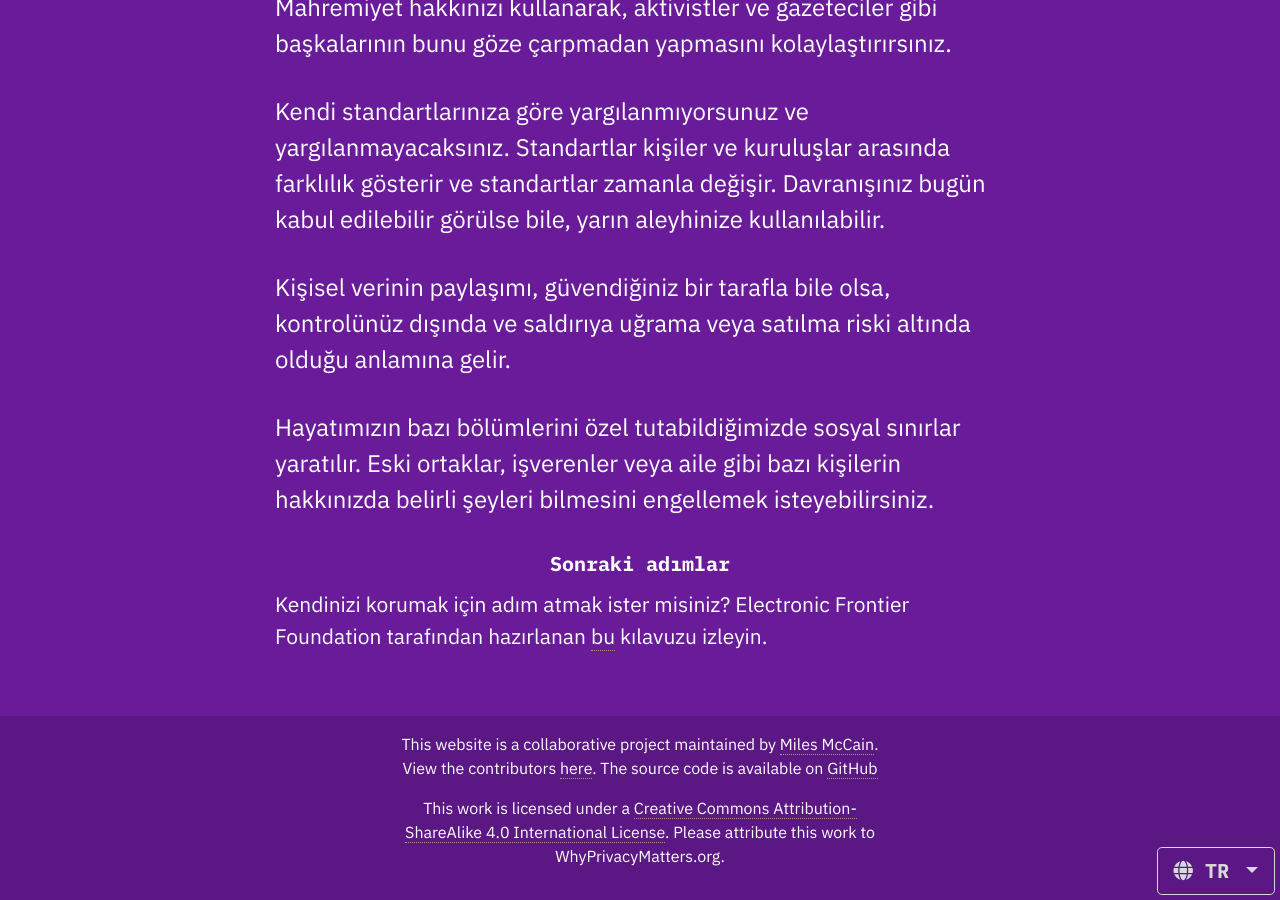
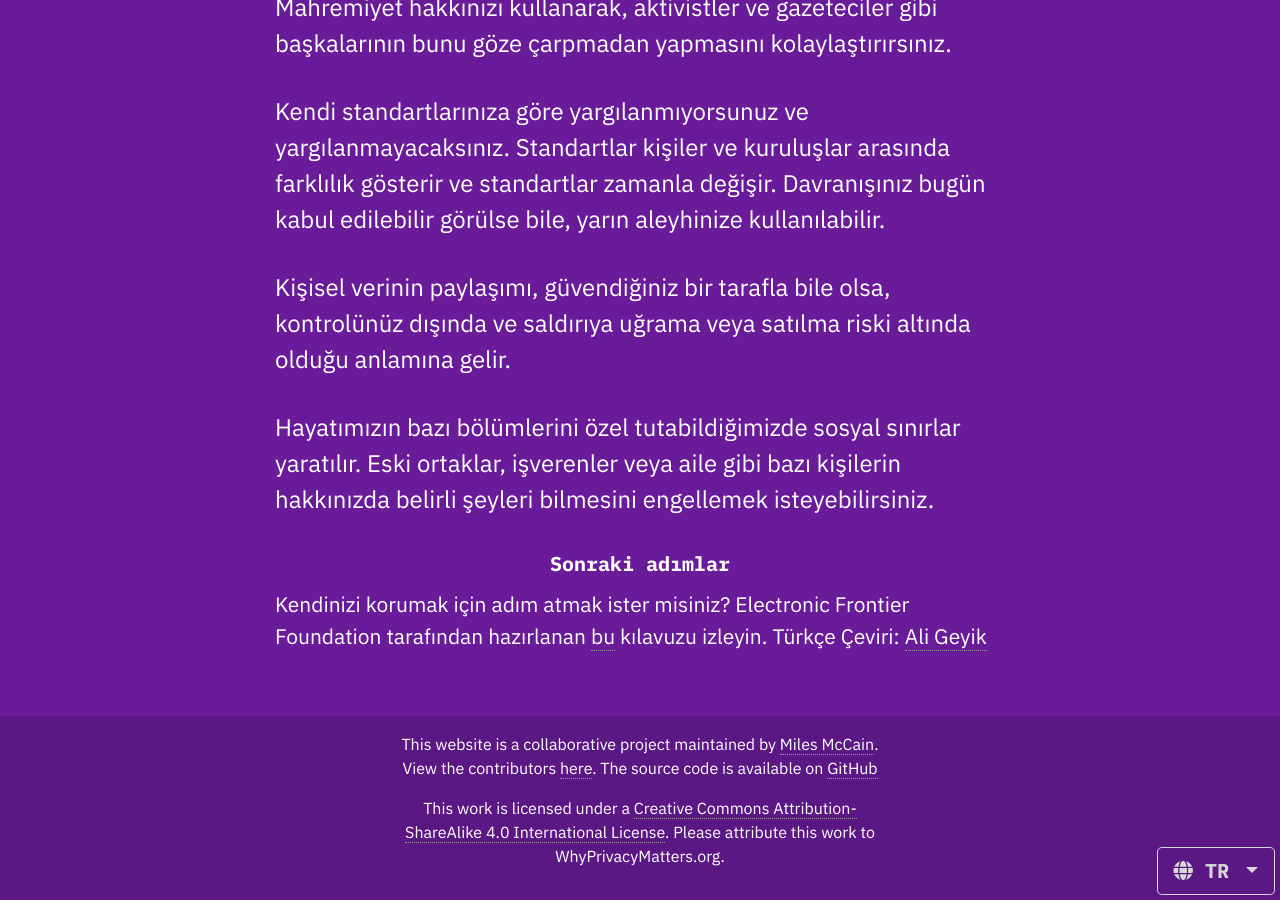
Before and after one commit to milesmcc/whyprivacymatters, a Jekyll site: the page built from translations/tr.md, in a window 1280 px wide and 900 px high, scrolled down 841 px. Built offline with Jekyll 4.4.1, drawn with Linux system fonts in a browser that asks for light colours.

Commit message:
Update tr.md (#36)

```diff
--- a/translations/tr.md
+++ b/translations/tr.md
@@ -27,3 +27,4 @@ lang: tr
 
 ### Sonraki adımlar
 Kendinizi korumak için adım atmak ister misiniz? Electronic Frontier Foundation tarafından hazırlanan [bu](https://ssd.eff.org/) kılavuzu izleyin.
+Türkçe Çeviri: [Ali Geyik](https://github.com/AliGeyik)
```
